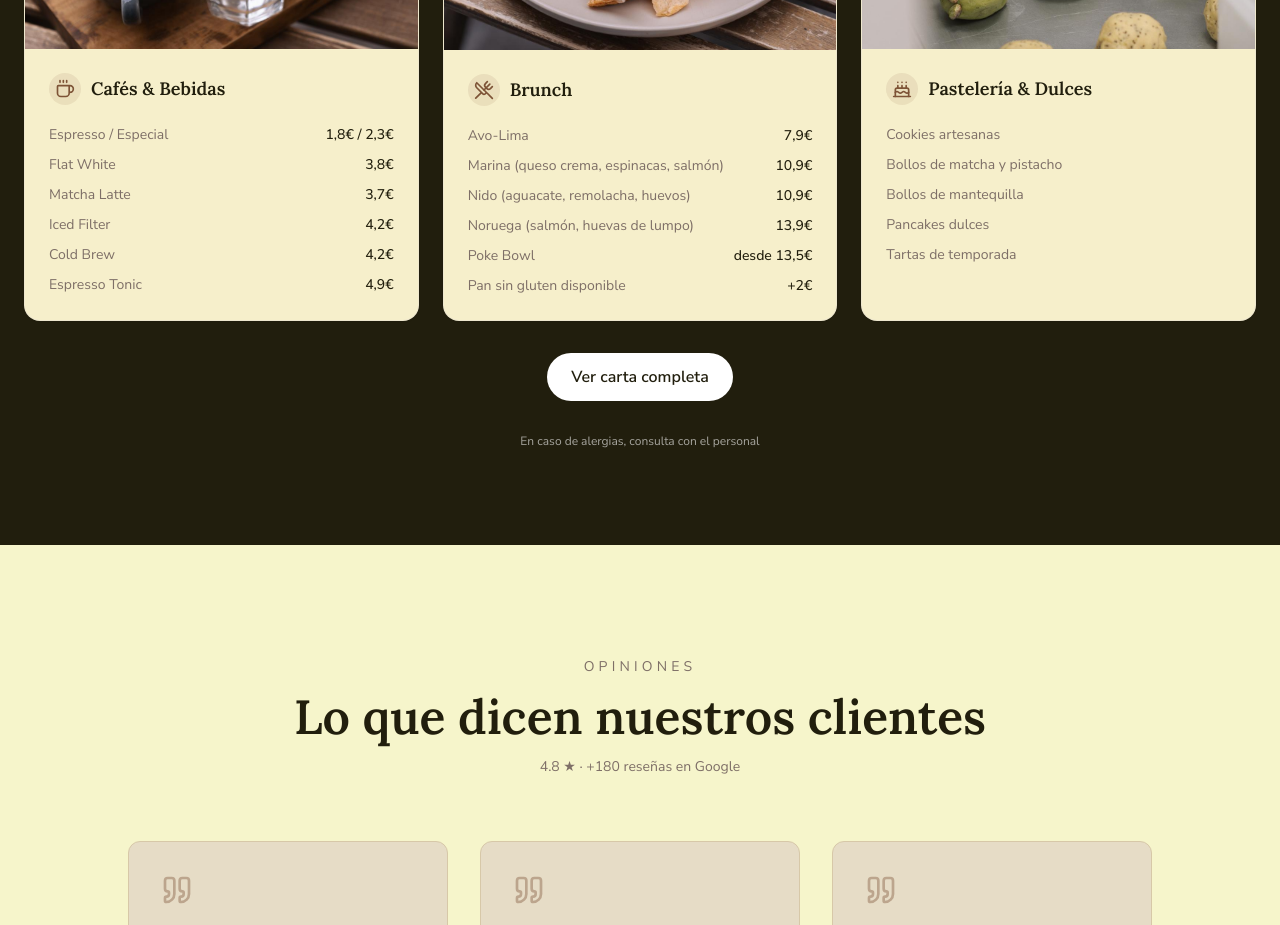
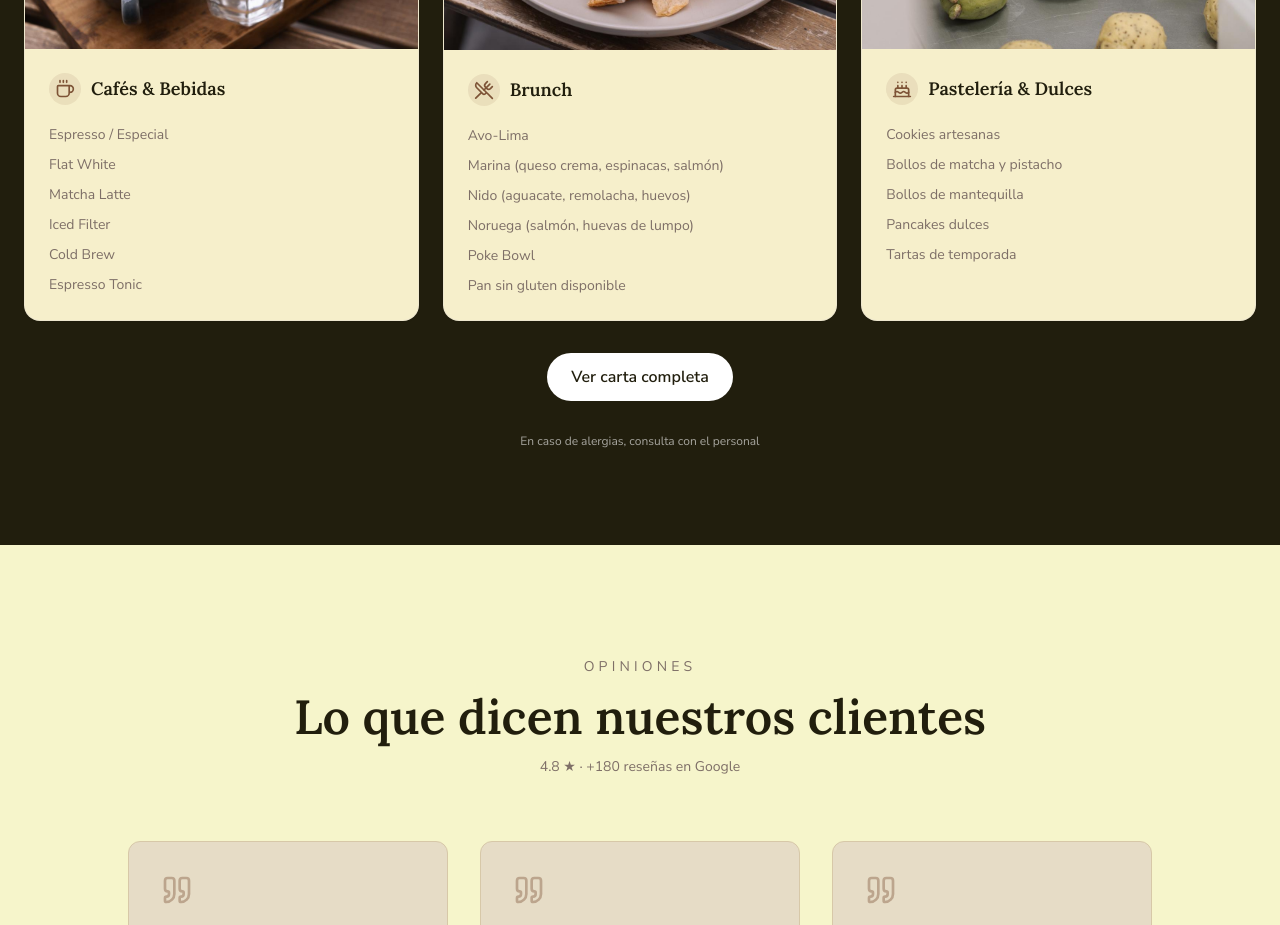
Before and after one commit to raudyweb/RESTART, a React (Vite) app: page / in a window 1280 px wide. Shown: the part 1940-2865 px from the top of the page. Built offline with nearby package versions, Linux system fonts and the light colour scheme.

Commit message:
Update MenuSection.tsx

```diff
--- a/src/components/MenuSection.tsx
+++ b/src/components/MenuSection.tsx
@@ -69,12 +69,11 @@ const MenuSection = () => (
                 <h3 className="font-display text-lg font-semibold">{cat.title}</h3>
               </div>
               <ul className="space-y-2.5">
-                {cat.items.map((item) => (
-                  <li key={item.name} className="flex items-center justify-between gap-2 text-sm">
-                    <span className="text-muted-foreground">{item.name}</span>
-                    {item.price && <span className="font-medium text-foreground shrink-0">{item.price}</span>}
-                  </li>
-                ))}
+{cat.items.map((item) => (
+  <li key={item.name} className="text-sm text-muted-foreground">
+    {item.name}
+  </li>
+))}
               </ul>
             </div>
           </div>
```
